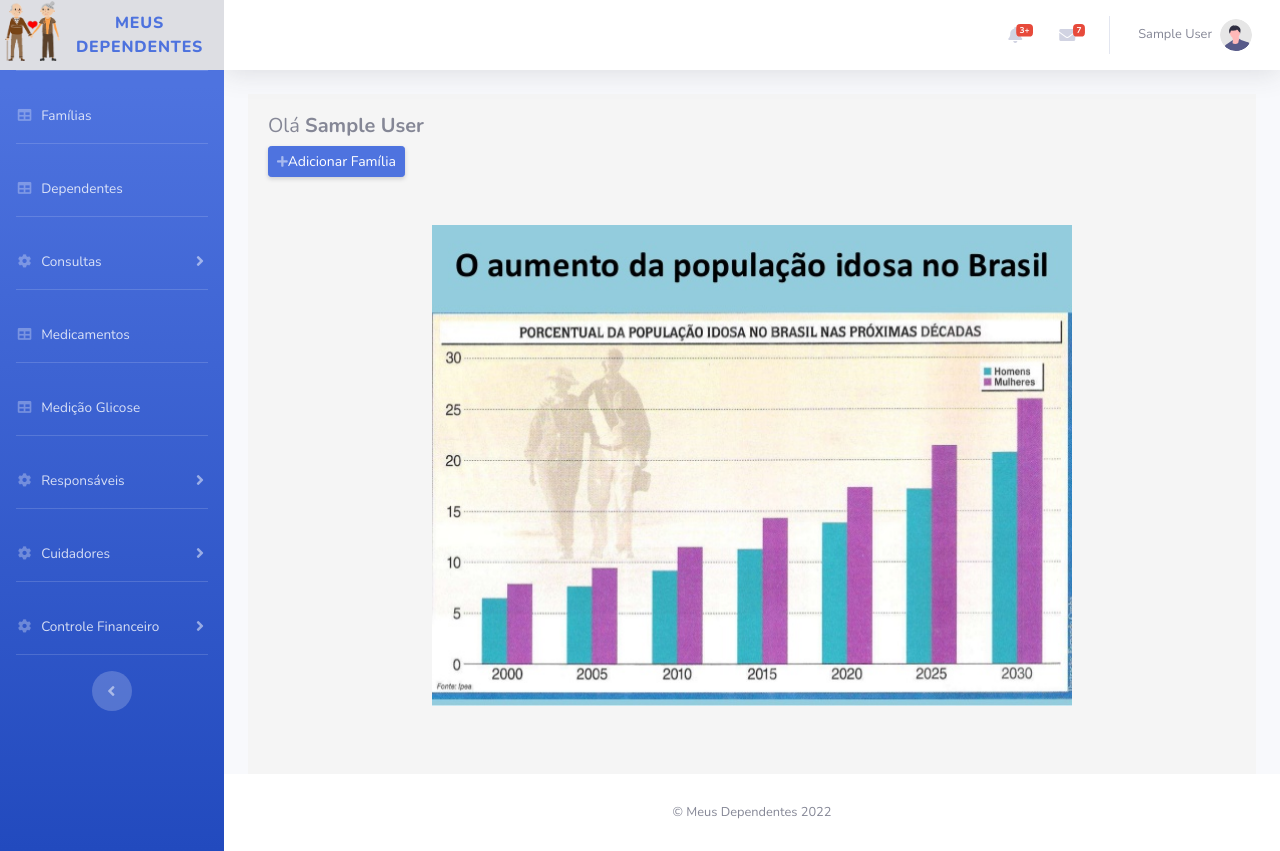
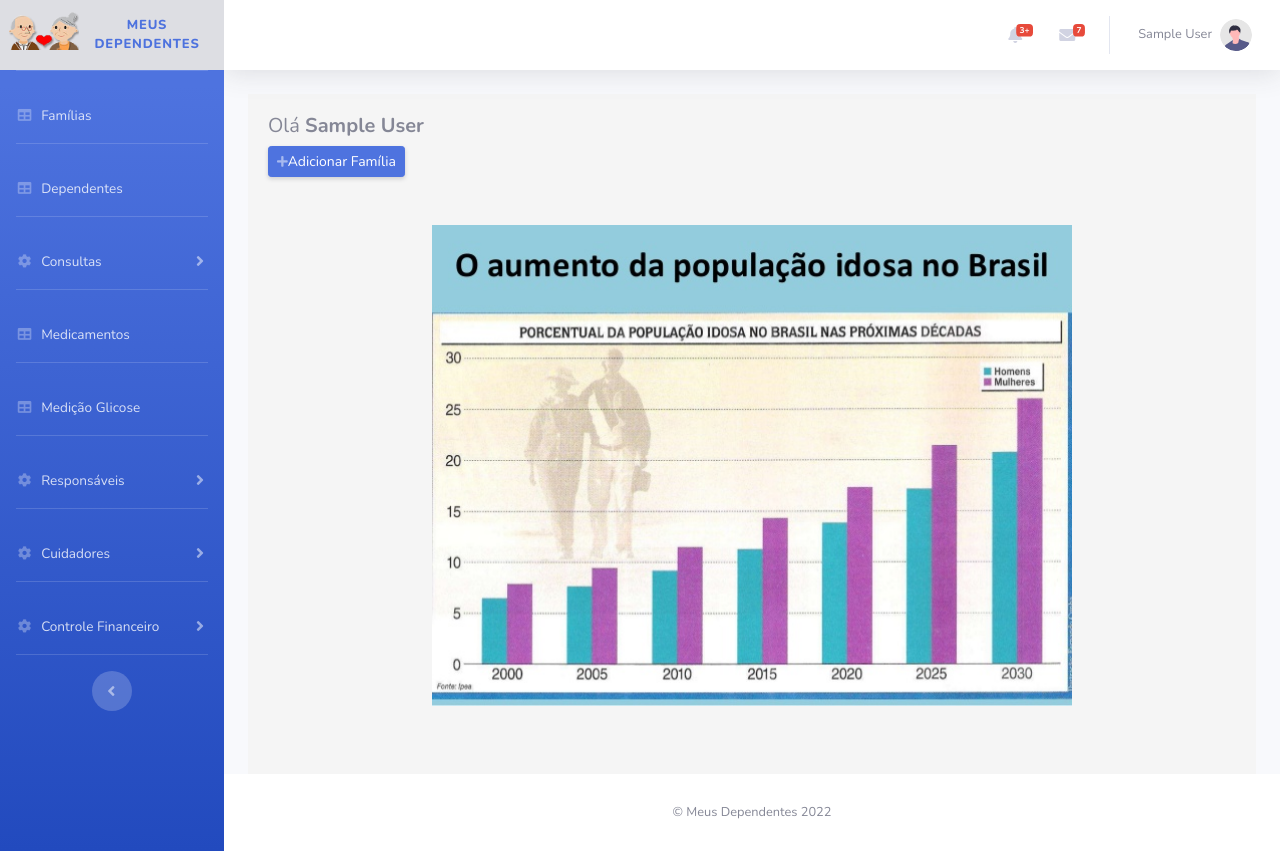
Before and after one commit to SistemasKH/MeusProjetos, a Django app: page / in a window 1280 px wide. Run offline with Django 4.2, Linux system fonts and the light colour scheme; the visitor is signed in with stand-in values (Sample User, id 1); data comes from the database, SQL or seed files in the repository; data that the repository does not hold is empty; parts of the project's set-up code (start-up, migrations or seed data) failed here and were passed over; some libraries are stand-ins or nearby versions.

Commit message:
Ajuste da imagem meus dependentes

```diff
--- a/backend/consulta/forms.py
+++ b/backend/consulta/forms.py
@@ -166,7 +166,7 @@ class MedicamentoForm(forms.ModelForm):
 
 class GlicoseForm(forms.ModelForm):
     required_css_class = 'required'
-    #TODO recalcular todas as vezes que tiver edição ou exclusão
+    #TODO Glicose recalcular todas as vezes que tiver edição ou exclusão
 
     data_medicao = forms.DateField(
         label='Data',
@@ -245,7 +245,7 @@ class GlicoseForm(forms.ModelForm):
 
 class EscalaResponsavelForm(forms.ModelForm):
     required_css_class = 'required'
-    # TODO recalcular todas as vezes que tiver edição ou exclusão
+    # TODO Escala recalcular todas as vezes que tiver edição ou exclusão
 
     data_inicio = forms.DateField(
         label='Data Inicial',
@@ -373,7 +373,7 @@ class EscalaResponsavelForm(forms.ModelForm):
 
 class JornadaTrabalhoForm(forms.ModelForm):
     required_css_class = 'required'
-    # TODO recalcular todas as vezes que tiver edição ou exclusão
+    # TODO Jornada recalcular todas as vezes que tiver edição ou exclusão
 
     dh_entrada = forms.DateTimeField(
         label='Entrada',
--- a/backend/consulta/views.py
+++ b/backend/consulta/views.py
@@ -5,7 +5,7 @@ from django.http import HttpResponse, HttpResponseRedirect, JsonResponse
 from django.shortcuts import get_object_or_404, redirect
 from django.urls import reverse, reverse_lazy
 from django.views.generic import CreateView, DetailView, ListView, UpdateView
-
+from django.db.models import F
 from backend.core.mixins import PermissaoFamiliaMixin
 
 from .forms import (
@@ -305,7 +305,6 @@ def glicose_delete(request, pk):
     msg = 'Excluído com sucesso! '
     messages.add_message(request, messages.SUCCESS, msg)
     return redirect('glicose_list')
-    #TODO recalcular as glicoses diarias e mensais
 
 
 class EscalaResponsavelListView(LRM, PermissaoFamiliaMixin, ListView):
--- a/backend/core/templates/includes/sidebar.html
+++ b/backend/core/templates/includes/sidebar.html
@@ -1,9 +1,9 @@
 <ul class="navbar-nav bg-gradient-primary sidebar sidebar-dark accordion" id="accordionSidebar">
 
   <!-- Sidebar - Brand -->
-  <a class="sidebar-brand d-flex align-items-center justify-content-center" style="background-color:#DDDEE3" href="{% url 'home' %}">
+  <a class="sidebar-brand d-flex align-items-center justify-content-center" style="background-color:#DDDEE3; font-size:small " href="{% url 'home' %}">
     <div class="figure-img">
-      <img src="../../static/img/my_img/casal_transp.png" style="width: 55px"  />
+      <img src="../../static/img/my_img/casal_rosto.png" style="width: 70px" />
     </div>
     <div class="sidebar-brand-text mx-3" style="color:#4D72DE"> Meus Dependentes</div>
   </a>
```
Also changed, not shown: backend/core/static/img/my_img/casal_rosto.png (added).
